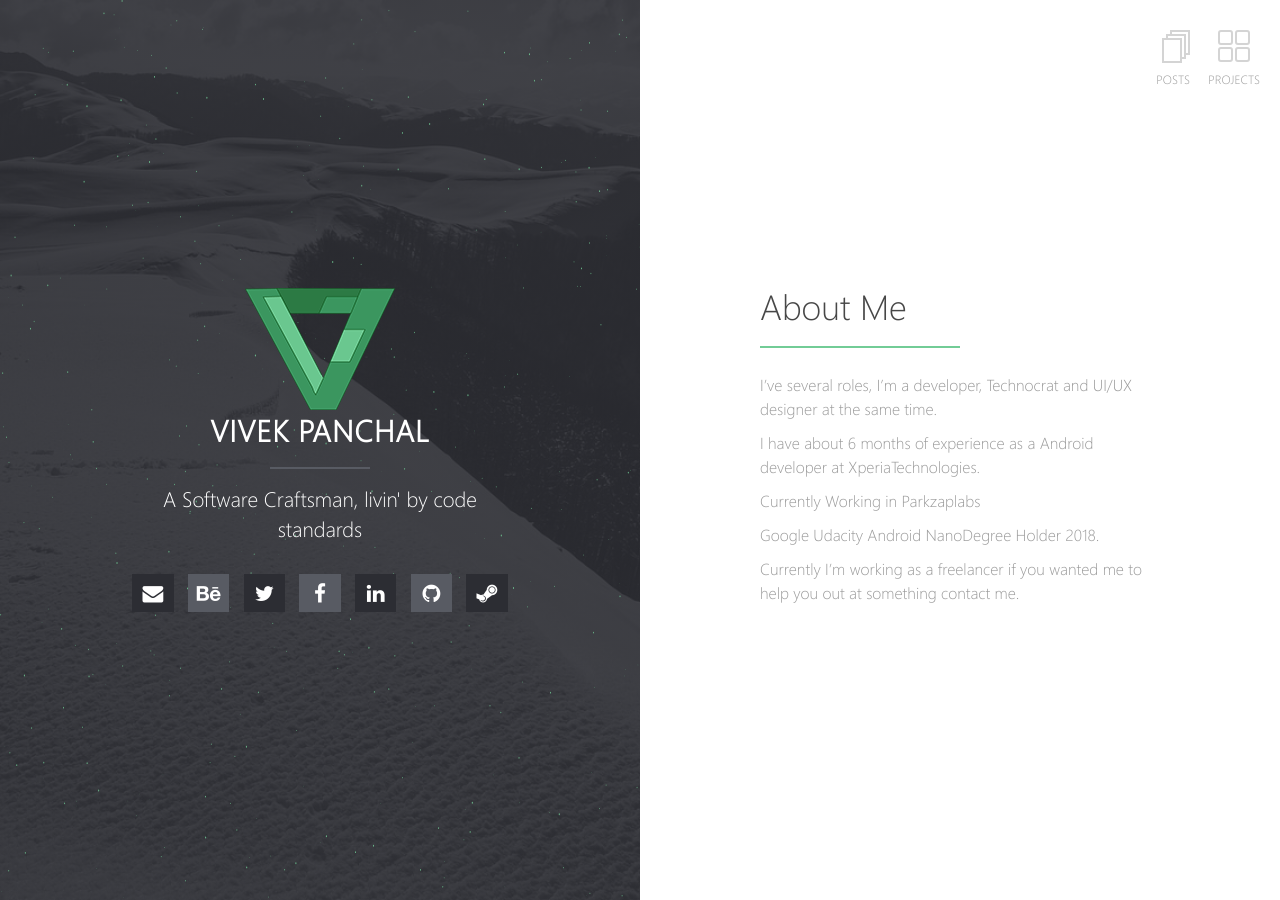
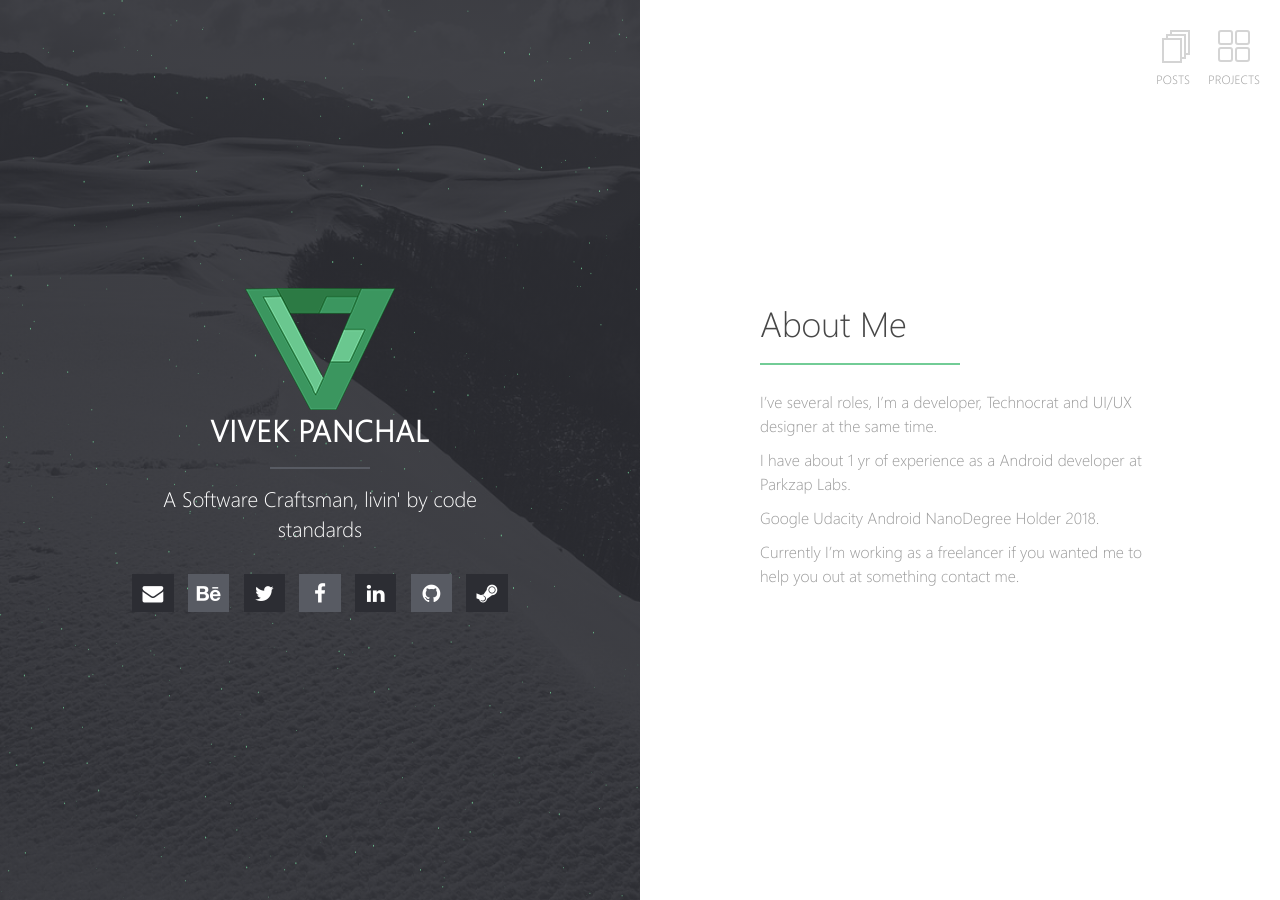
Before and after one commit to vivekpanchal/vivekpanchal.github.io, a Jekyll site: the page built from index.md, in a window 1280 px wide. Built offline with Jekyll 4.4.1, drawn with Linux system fonts in a browser that asks for light colours; our own code applies the rules of GitHub Pages for plain Markdown files.

Commit message:
updated the projects and index.yml file

```diff
--- a/index.md
+++ b/index.md
@@ -6,9 +6,7 @@ layout: home
 
 I've several roles, I'm a developer, Technocrat and UI/UX designer at the same time.
 
-I have about 6 months  of experience as a Android developer at XperiaTechnologies.
-
-Currently Working in Parkzaplabs
+I have about 1 yr  of experience as a Android developer at Parkzap Labs.
 
 Google Udacity Android NanoDegree Holder 2018.
 
```
Also changed, not shown: _data/projects.yaml (+10 -5 lines).
